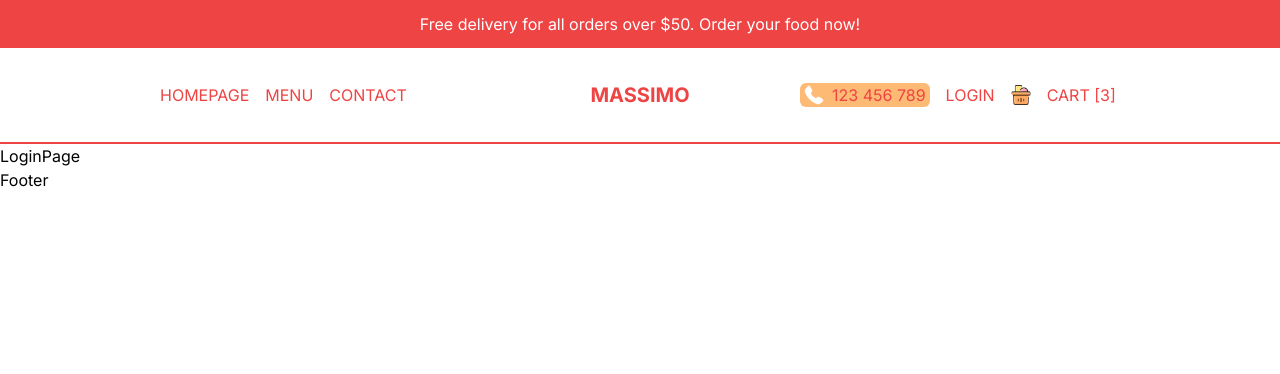
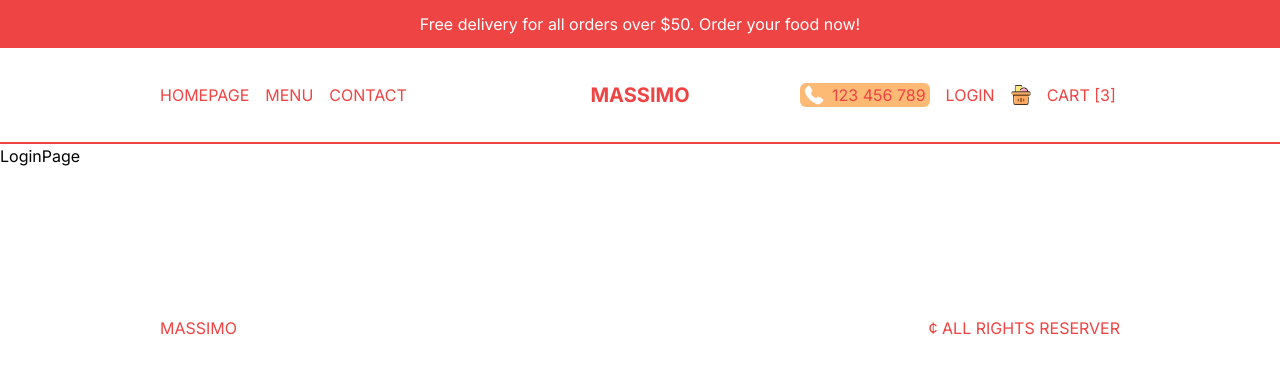
Before and after one commit to branmeco/restaurantapp, a Next.js app: page /login in a window 1280 px wide. Shown: the top 374 px of the page. Built offline with nearby package versions, Linux system fonts and the light colour scheme.

Commit message:
Footer Design

```diff
--- a/src/components/Footer.tsx
+++ b/src/components/Footer.tsx
@@ -1,8 +1,12 @@
-import React from 'react'
+import React from 'react';
+import Link from 'next/link';
 
 function Footer() {
   return (
-    <div>Footer</div>
+    <div className='h-12 md:h-24 p-4 lg:p-20 xl:p-40 text-red-500 flex items-center justify-between'>
+      <Link href="/">MASSIMO</Link>
+      <p>¢ ALL RIGHTS RESERVER</p>
+    </div>
   )
 }
 
```
